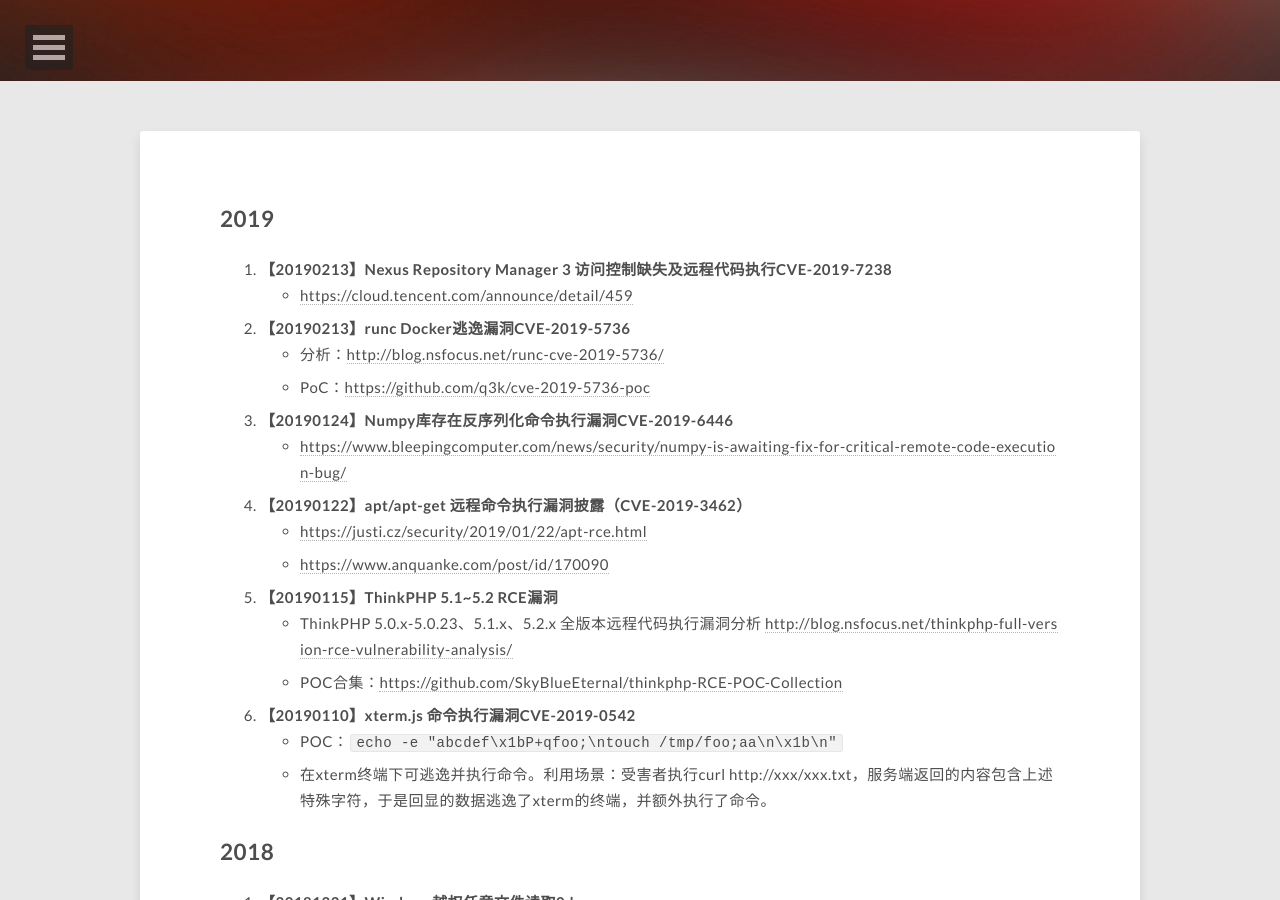
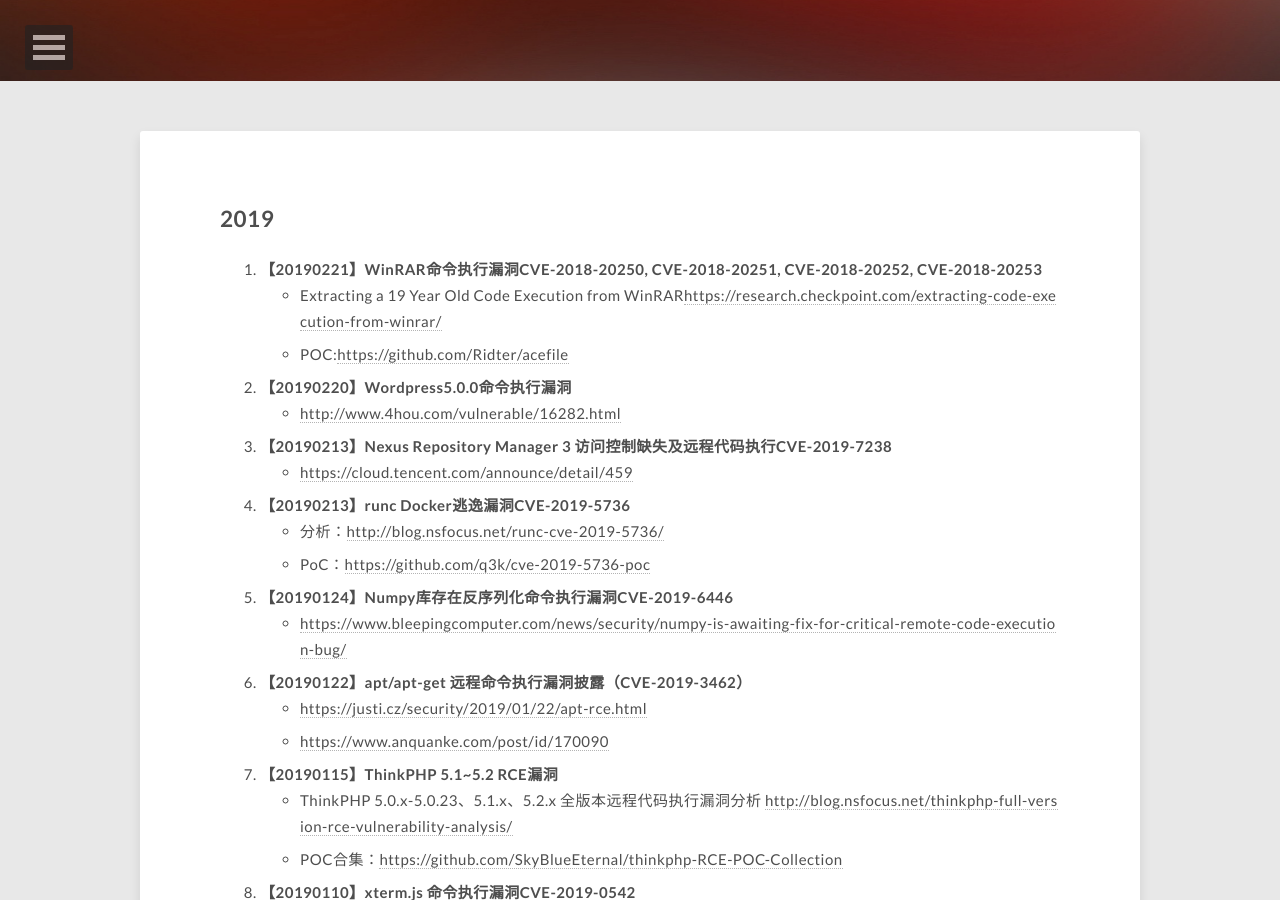
Before and after one commit to kxcode/kxcode.github.io, a Jekyll site: the page built from latest-vulns/index.md, in a window 1280 px wide and 900 px high, scrolled down 319 px. Built offline with Jekyll 4.4.1, drawn with Linux system fonts in a browser that asks for light colours; nearby versions of some CDN libraries; comment, search, counter and statistics services are not loaded.

Commit message:
更新最新漏洞信息

```diff
--- a/latest-vulns/index.md
+++ b/latest-vulns/index.md
@@ -9,6 +9,13 @@ share: true
 
 2019
 ---
+1. **【20190221】WinRAR命令执行漏洞CVE-2018-20250, CVE-2018-20251, CVE-2018-20252, CVE-2018-20253**
+    - Extracting a 19 Year Old Code Execution from WinRAR<https://research.checkpoint.com/extracting-code-execution-from-winrar/>
+    - POC:<https://github.com/Ridter/acefile>
+
+1. **【20190220】Wordpress5.0.0命令执行漏洞**
+    - <http://www.4hou.com/vulnerable/16282.html>
+
 1. **【20190213】Nexus Repository Manager 3 访问控制缺失及远程代码执行CVE-2019-7238**
     - <https://cloud.tencent.com/announce/detail/459>
 
```
Also changed, not shown: _posts/2018-02-06-you-dont-know-security-terms.md (+4 -0 lines).
